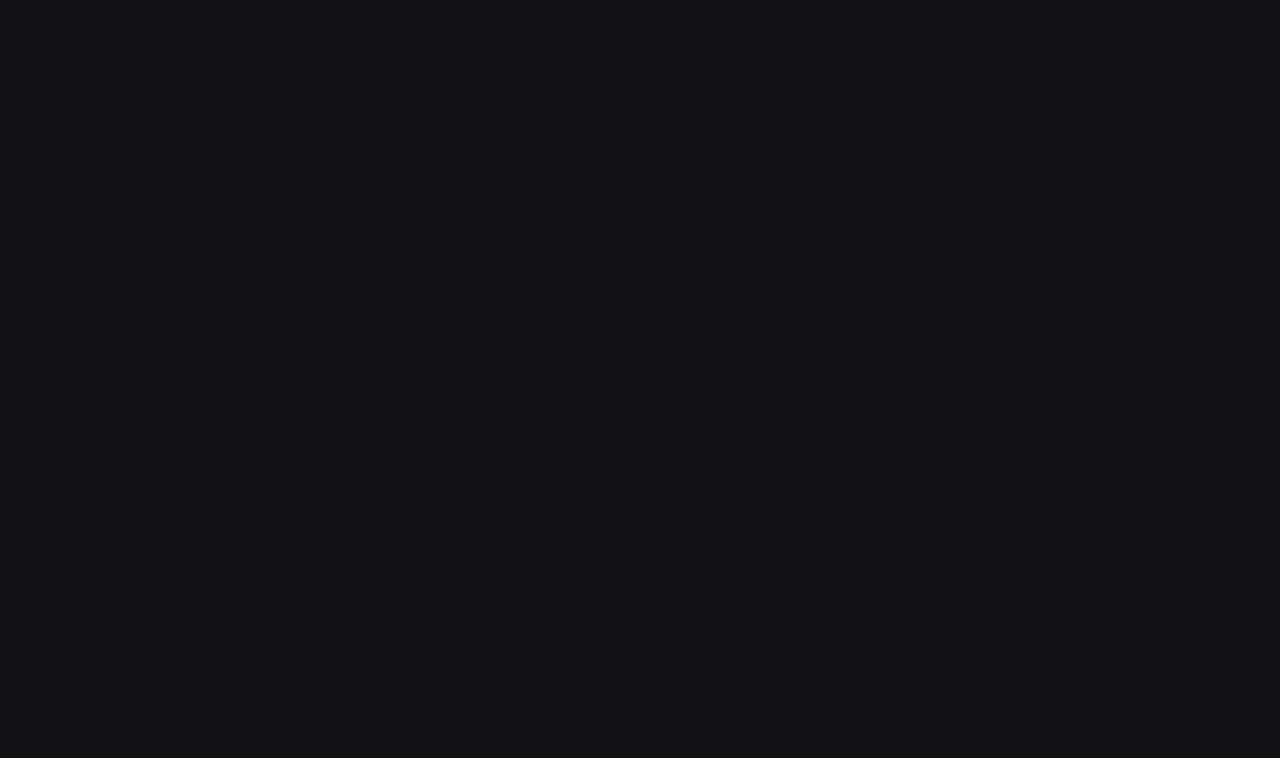
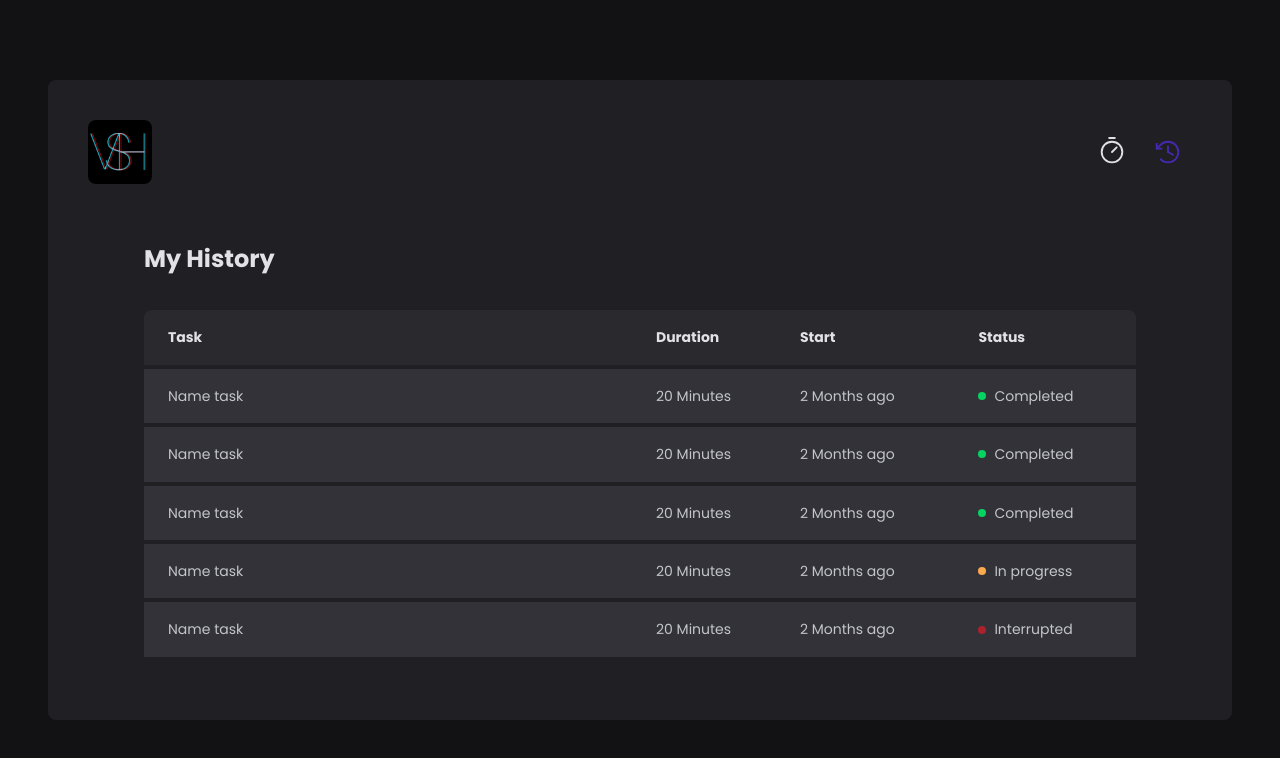
Before and after one commit to VS-Heshiki/react-timer, a React (Vite) app: page /history in a window 1280 px wide. Before the commit this address had no page. Shown: the top 758 px of the page. Built offline with nearby package versions, Linux system fonts and the light colour scheme.

Commit message:
feat: create and customize History page

```diff
--- a/src/Router.tsx
+++ b/src/Router.tsx
@@ -1,3 +1,5 @@
+import { Home } from '@/pages/home'
+import { History } from '@/pages/history'
 import { DefaultLayout } from './layouts/DefaultLayout'
 
 import { Route, Routes } from 'react-router-dom'
@@ -6,7 +8,8 @@
     return (
         <Routes>
             <Route path='/' element={ <DefaultLayout /> }>
-                {/* <Route path='/' element={ } /> */ }
+                { <Route path='/' element={ <Home /> } /> }
+                { <Route path='/history' element={ <History /> } /> }
             </Route>
         </Routes>
     )
--- /dev/null
+++ b/src/pages/history/index.tsx
@@ -0,0 +1,73 @@
+import { HistoryStyle, HistoryTableStyle, StatusStyle } from '@/pages/history/style'
+
+export function History () {
+    return (
+        <HistoryStyle>
+            <h1>My History</h1>
+            <HistoryTableStyle>
+                <table>
+                    <thead>
+                        <tr>
+                            <th>Task</th>
+                            <th>Duration</th>
+                            <th>Start</th>
+                            <th>Status</th>
+                        </tr>
+                    </thead>
+                    <tbody>
+                        <tr>
+                            <td>Name task</td>
+                            <td>20 Minutes</td>
+                            <td>2 Months ago</td>
+                            <td>
+                                <StatusStyle statusColor='green'>
+                                    Completed
+                                </StatusStyle>
+                            </td>
+                        </tr>
+                        <tr>
+                            <td>Name task</td>
+                            <td>20 Minutes</td>
+                            <td>2 Months ago</td>
+                            <td>
+                                <StatusStyle statusColor='green'>
+                                    Completed
+                                </StatusStyle>
+                            </td>
+                        </tr>
+                        <tr>
+                            <td>Name task</td>
+                            <td>20 Minutes</td>
+                            <td>2 Months ago</td>
+                            <td>
+                                <StatusStyle statusColor='green'>
+                                    Completed
+                                </StatusStyle>
+                            </td>
+                        </tr>
+                        <tr>
+                            <td>Name task</td>
+                            <td>20 Minutes</td>
+                            <td>2 Months ago</td>
+                            <td>
+                                <StatusStyle statusColor='yellow'>
+                                    In progress
+                                </StatusStyle>
+                            </td>
+                        </tr>
+                        <tr>
+                            <td>Name task</td>
+                            <td>20 Minutes</td>
+                            <td>2 Months ago</td>
+                            <td>
+                                <StatusStyle statusColor='red'>
+                                    Interrupted
+                                </StatusStyle>
+                            </td>
+                        </tr>
+                    </tbody>
+                </table>
+            </HistoryTableStyle>
+        </HistoryStyle>
+    )
+}
--- /dev/null
+++ b/src/pages/history/style.tsx
@@ -0,0 +1,86 @@
+import styled from 'styled-components'
+
+export const HistoryStyle = styled.main`
+    padding: 3.5rem;
+
+    display: flex;
+    flex-direction: column;
+    flex: 1;
+
+    h1 {
+        font-size: 1.5rem;
+        font-weight: bold;
+        color: ${props => props.theme['gray-100']};
+    }
+`
+
+export const HistoryTableStyle = styled.div`
+    margin-top: 2rem;
+    flex: 1;
+    overflow: auto;
+
+    table {
+        width: 100%;
+        border-collapse: collapse;
+        min-width: 600px;
+
+        th {
+            background-color: ${props => props.theme['gray-700']};
+            color: ${props => props.theme['gray-100']};
+            padding: 1rem;
+            text-align: left;
+            font-size: 0.875rem;
+            font-weight: bold;
+
+            &:first-child {
+                border-top-left-radius: 8px ;
+                padding-left: 1.5rem;
+            }
+
+            &:last-child {
+                border-top-right-radius: 8px ;
+                padding-left: 1.5rem;
+            }
+        }
+
+        td {
+            padding: 1rem;
+            font-size: 0.875rem;
+            border-top: 4px solid ${props => props.theme['gray-800']};
+            background-color: ${props => props.theme['gray-600']};
+
+            &:first-child {
+                width: 50%;
+                padding-left: 1.5rem;
+            }
+
+            &:last-child {
+                padding-left: 1.5rem;
+            }
+        }
+    }
+`
+
+const STATUS_COLORS = {
+    green: 'green-500',
+    yellow: 'yellow-500',
+    red: 'red-500'
+}
+
+interface Status {
+    statusColor: keyof typeof STATUS_COLORS
+}
+
+export const StatusStyle = styled.span<Status>`
+    display: flex;
+    align-items: center;
+    gap: 0.5rem;
+
+    &::before {
+        content: '';
+        width: 0.5rem;
+        height: 0.5rem;
+        border-radius: 9999px;
+        background: ${props => props.theme[STATUS_COLORS[props.statusColor]]};
+    }
+`
--- a/src/styles/themes/default.ts
+++ b/src/styles/themes/default.ts
@@ -17,5 +17,7 @@
     'red-500': '#AB222E',
     'red-700': '#7A1921',
 
+    'green-500': '#04D361',
+
     'yellow-500': '#FBA94C',
 }
```
